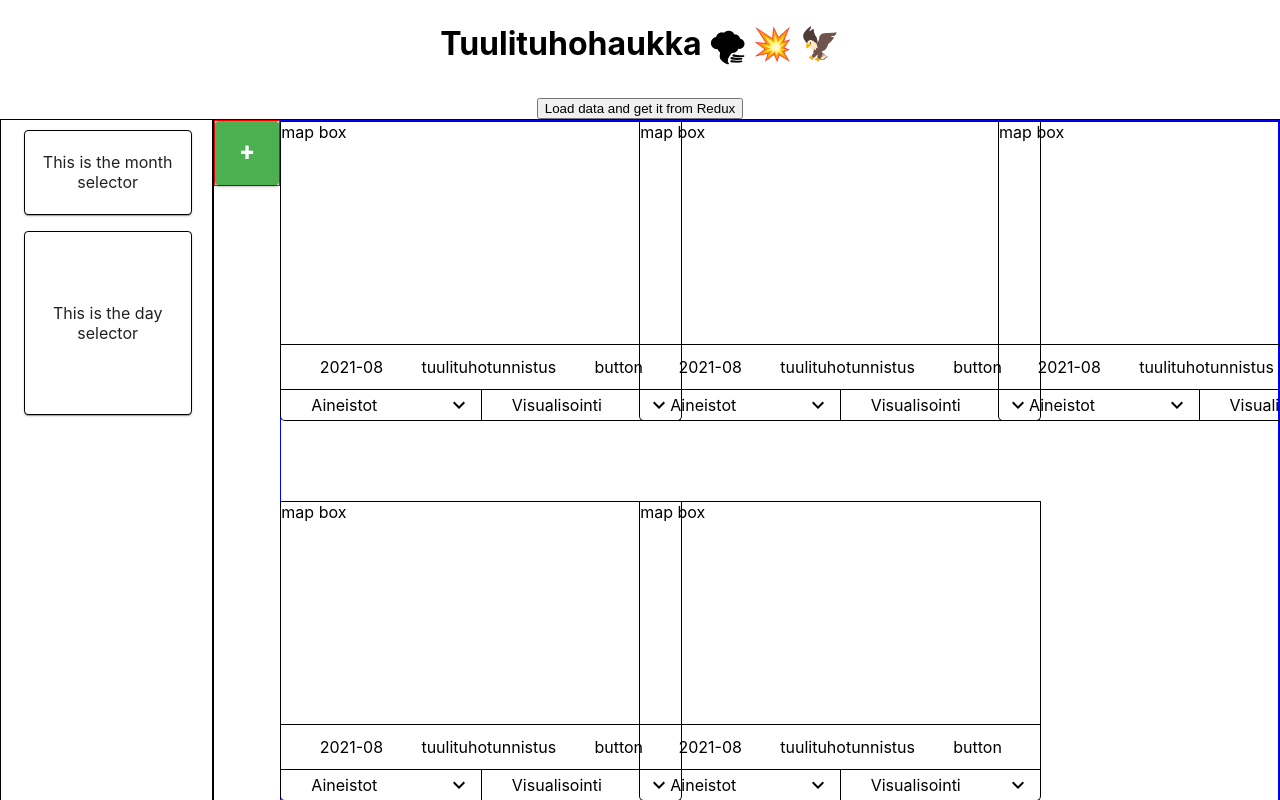
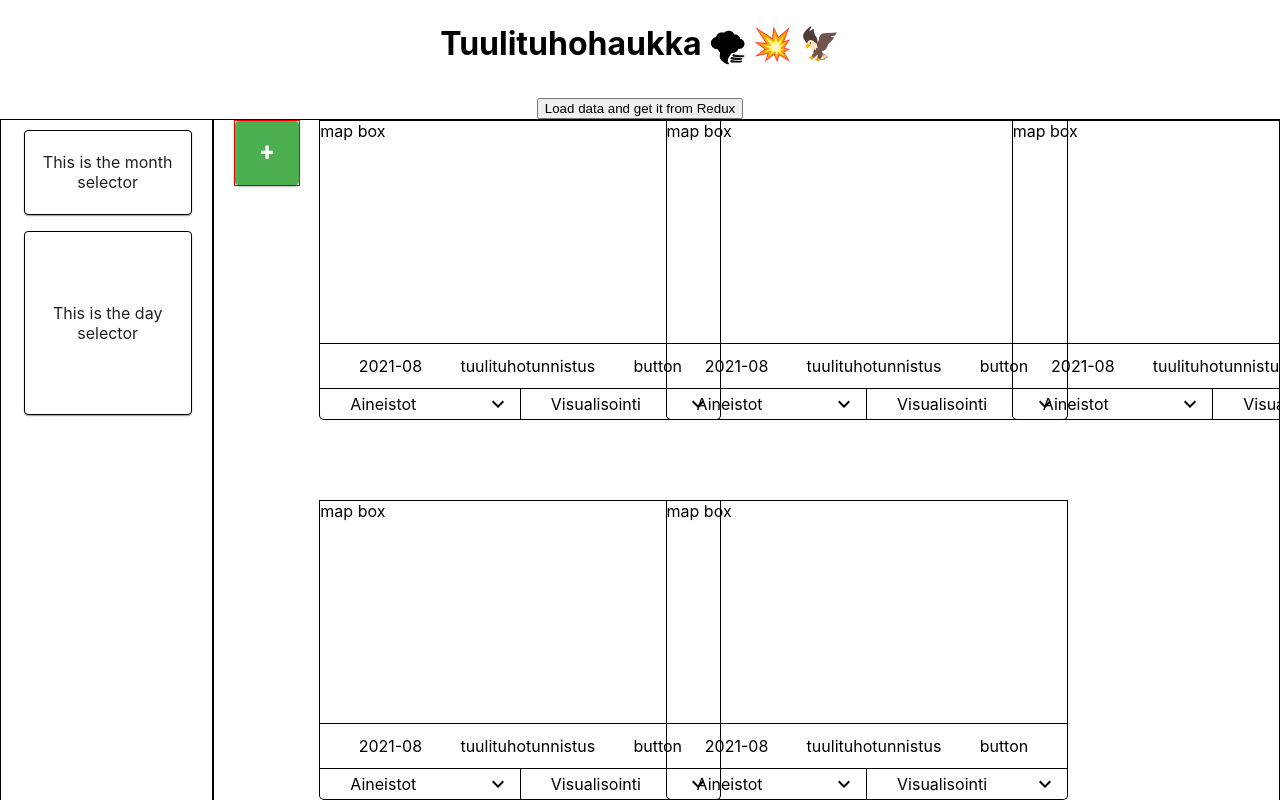
Before and after one commit to spatineo/tuulituhohaukka, a React (Create React App) app in the folder app/: page / in a window 1280 px wide. Shown: the top 800 px of the page. Built offline with nearby package versions, Linux system fonts and the light colour scheme.

Commit message:
Added margin to button

```diff
--- a/app/src/Components/MapView/MapView.tsx
+++ b/app/src/Components/MapView/MapView.tsx
@@ -67,11 +67,13 @@ const useStyles = makeStyles(() =>
       alignItems: 'center',
       justifyContent: 'flex-start',
       border: 'solid red 1px',
+      marginLeft: '20px',
+      marginRight: '20px',
     },
     mapsContainer: {
       width: '100%',
       height: '100%',
-      border: 'solid blue 1px'
+      // border: 'solid blue 1px'
     }
   }))
 
```
